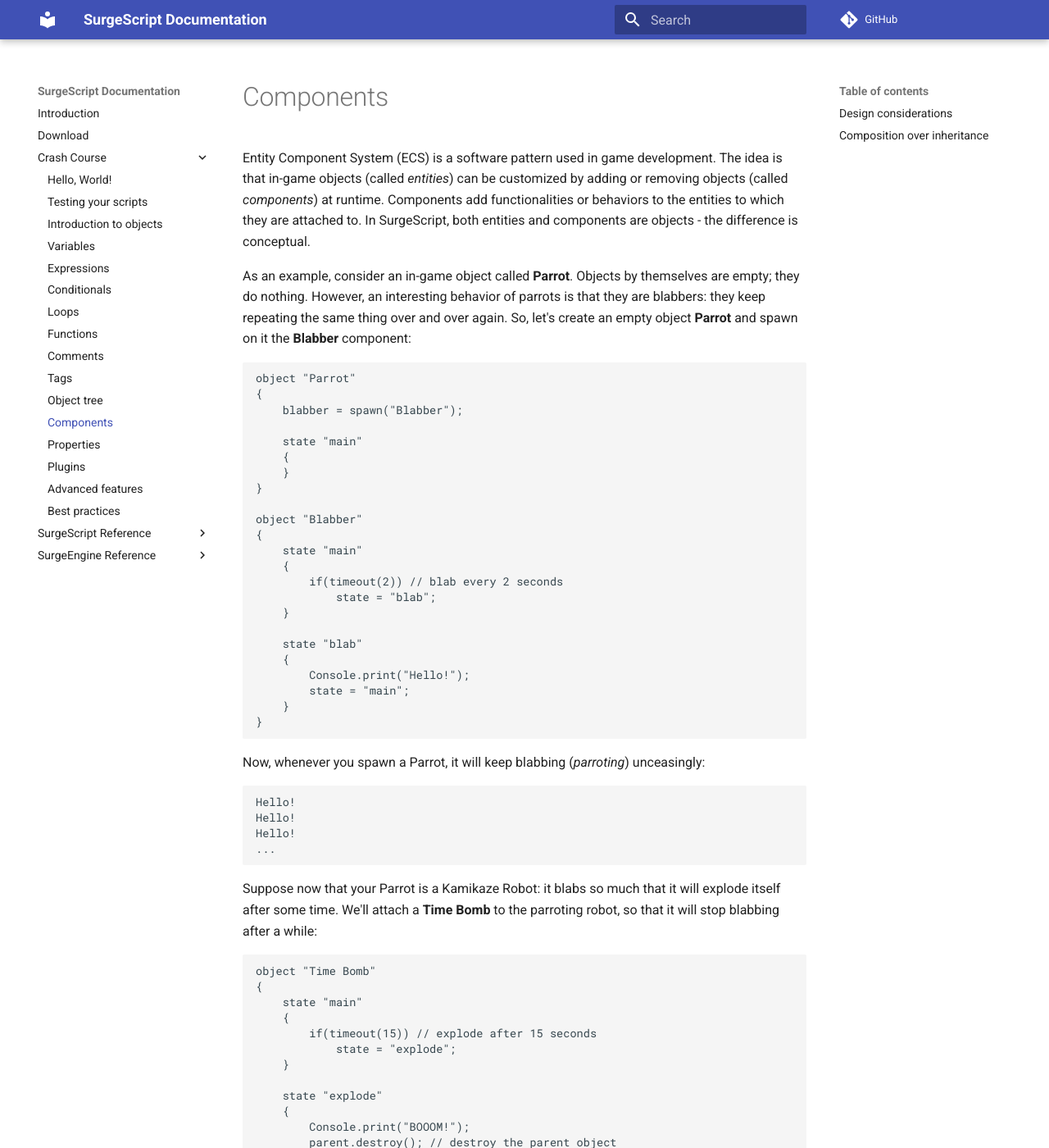
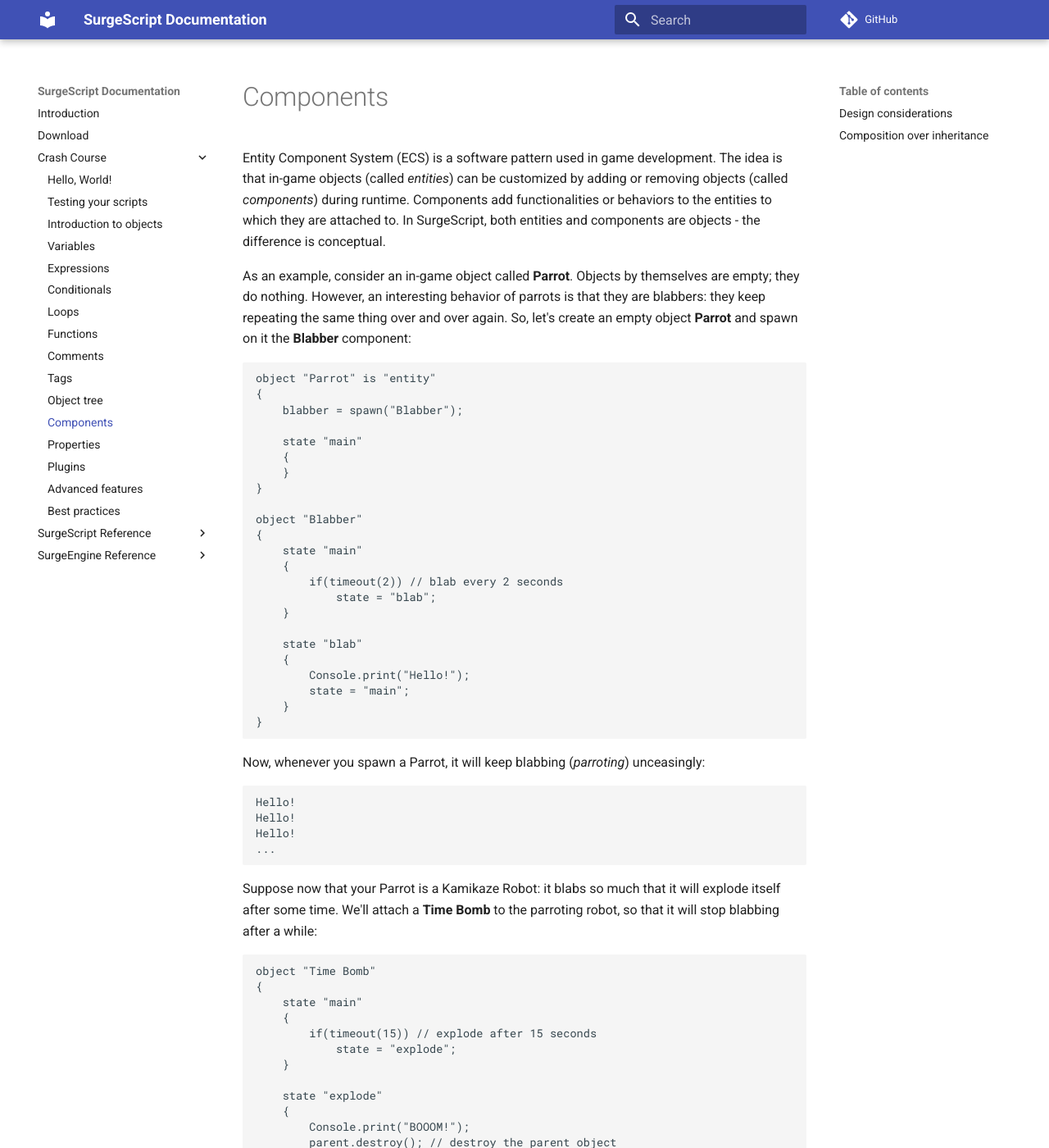
Before and after one commit to alemart/surgescript, an MkDocs documentation site: the page built from docs/tutorials/components.md, in a window 1280 px wide and 1400 px high. Shown: the whole window at 82% size. Built offline with MkDocs 1.6.1 and Material for MkDocs 9.7.7, drawn with Linux system fonts in a browser that asks for light colours; comment, search, counter and statistics services are not loaded; some of the changed text lies outside the part shown.

Commit message:
Improvements to the text

````diff
--- a/docs/tutorials/components.md
+++ b/docs/tutorials/components.md
@@ -1,12 +1,12 @@
 Components
 ==========
 
-Entity Component System (ECS) is a software pattern used in game development. The idea is that in-game objects (called *entities*) can be customized by adding or removing objects (called *components*) at runtime. Components add functionalities or behaviors to the entities to which they are attached to. In SurgeScript, both entities and components are objects - the difference is conceptual.
+Entity Component System (ECS) is a software pattern used in game development. The idea is that in-game objects (called *entities*) can be customized by adding or removing objects (called *components*) during runtime. Components add functionalities or behaviors to the entities to which they are attached to. In SurgeScript, both entities and components are objects - the difference is conceptual.
 
 As an example, consider an in-game object called **Parrot**. Objects by themselves are empty; they do nothing. However, an interesting behavior of parrots is that they are blabbers: they keep repeating the same thing over and over again. So, let's create an empty object **Parrot** and spawn on it the **Blabber** component:
 
 ```
-object "Parrot"
+object "Parrot" is "entity"
 {
     blabber = spawn("Blabber");
 
@@ -58,7 +58,7 @@ object "Time Bomb"
     }
 }
 
-object "Parrot"
+object "Parrot" is "entity"
 {
     blabber = spawn("Blabber");
     bomb = spawn("Time Bomb");
````
Also changed, not shown: docs/tutorials/object_tree.md (+1 -1 lines), docs/tutorials/plugins.md (+2 -2 lines), docs/tutorials/properties.md (+2 -2 lines), docs/tutorials/variables.md (+1 -1 lines).
